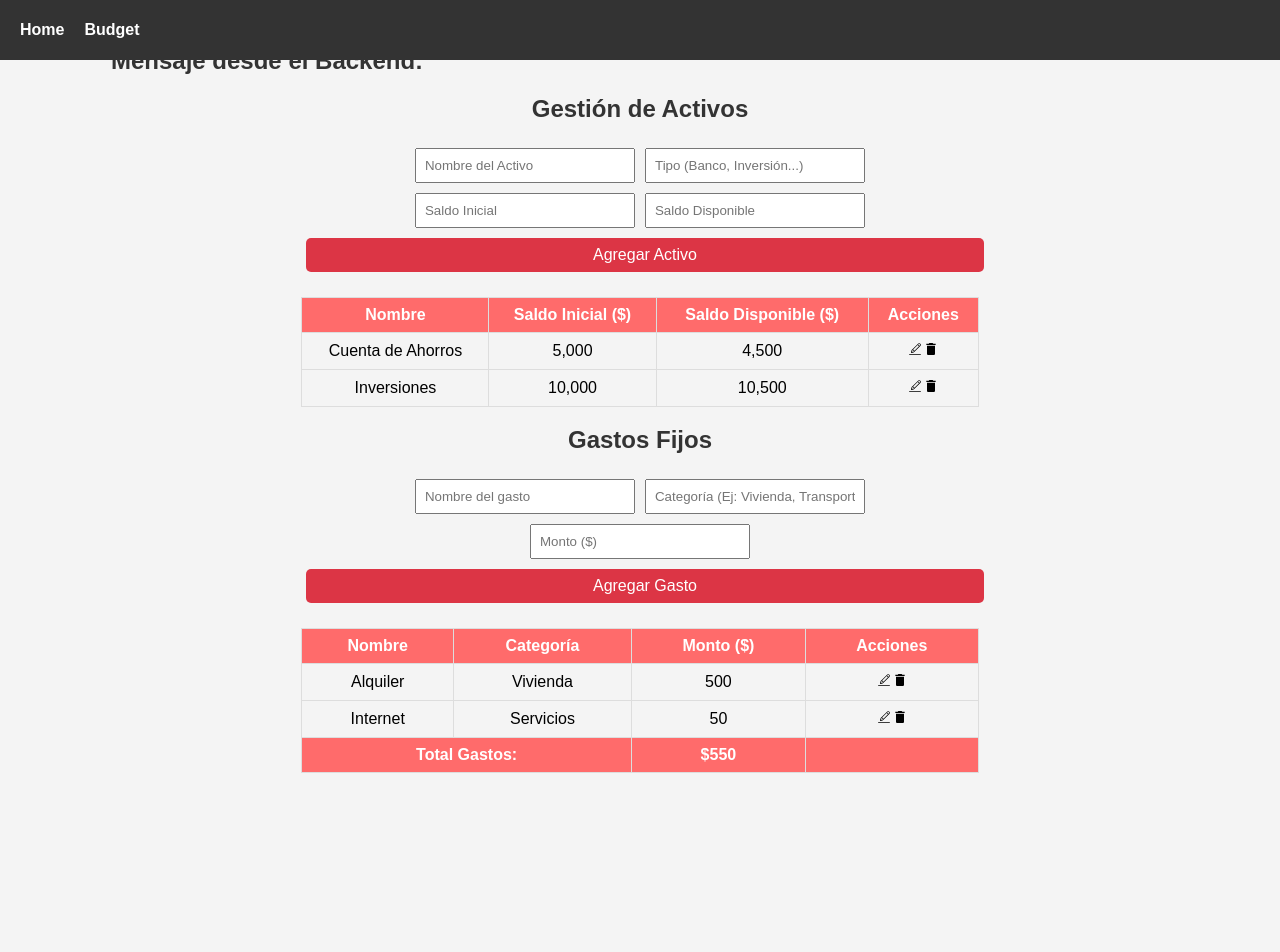
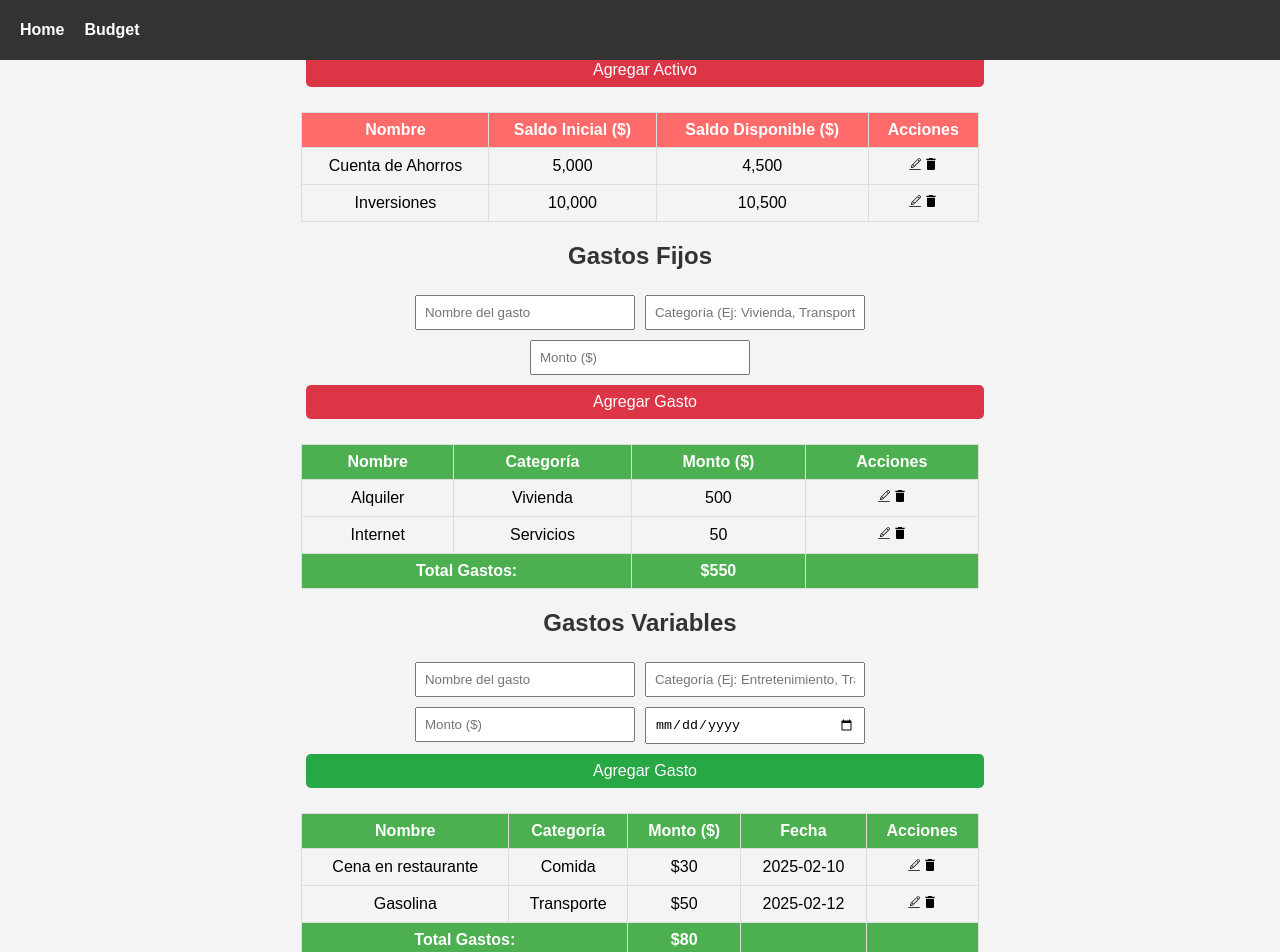
Before and after one commit to luisdavid24/financial_management_app_fronted, a React (Create React App) app: page /Budget in a window 1280 px wide. Shown: the top 952 px of the page. Before the commit the page ends 800 px from the top, so only its background shows below. Built offline with nearby package versions, Linux system fonts and the light colour scheme; no server answers.

Commit message:
VariableExpenses were created

```diff
--- a/src/Budget/Category.jsx
+++ b/src/Budget/Category.jsx
@@ -1,6 +1,7 @@
 import React from "react";
 import AssetsTable from "./AssetsTable.jsx";
 import FixedCostsTable from "./FixedCostsTable.jsx";
+import VariableExpenses from "./VariableExpenses.jsx";
 import "./Category.css";
 
 export default function Category() {
@@ -8,6 +9,7 @@ export default function Category() {
     <div className="budget-box">
       <AssetsTable />
       <FixedCostsTable />
+      <VariableExpenses />
     </div>
   );
 }
--- /dev/null
+++ b/src/Budget/VariableExpenses.css
@@ -0,0 +1,41 @@
+.expense-box {
+  width: 80%;
+  margin: auto;
+  text-align: center;
+}
+
+.form input {
+  margin: 5px;
+  padding: 8px;
+  width: 200px;
+}
+
+.btnAddVariableExpenses {
+  padding: 8px 12px;
+  background-color: #28a745;
+  color: white;
+  border: none;
+  cursor: pointer;
+  margin: 5px;
+}
+
+.btnAddVariableExpenses:hover {
+  background-color: #218838;
+}
+
+.expense-table {
+  width: 100%;
+  margin-top: 20px;
+  border-collapse: collapse;
+}
+
+.expense-table th,
+td {
+  border: 1px solid #ddd;
+  padding: 8px;
+}
+
+.expense-table th {
+  background-color: #4caf50;
+  color: white;
+}
--- /dev/null
+++ b/src/Budget/VariableExpenses.jsx
@@ -0,0 +1,135 @@
+import React, { useState } from "react";
+import { CiEdit } from "react-icons/ci";
+import { MdDelete } from "react-icons/md";
+import "./VariableExpenses.css";
+
+export default function VariableExpenses() {
+  const [expenses, setExpenses] = useState([
+    {
+      id: 1,
+      name: "Cena en restaurante",
+      category: "Comida",
+      amount: 30,
+      date: "2025-02-10",
+    },
+    {
+      id: 2,
+      name: "Gasolina",
+      category: "Transporte",
+      amount: 50,
+      date: "2025-02-12",
+    },
+  ]);
+
+  const [newExpense, setNewExpense] = useState({
+    name: "",
+    category: "",
+    amount: "",
+    date: "",
+  });
+
+  const handleChange = (e) => {
+    setNewExpense({ ...newExpense, [e.target.name]: e.target.value });
+  };
+
+  const addExpense = () => {
+    if (
+      !newExpense.name ||
+      !newExpense.category ||
+      !newExpense.amount ||
+      !newExpense.date
+    )
+      return;
+
+    const newExpenseData = {
+      id: expenses.length + 1,
+      ...newExpense,
+      amount: parseFloat(newExpense.amount),
+    };
+
+    setExpenses([...expenses, newExpenseData]);
+    setNewExpense({ name: "", category: "", amount: "", date: "" });
+  };
+
+  const removeExpense = (id) => {
+    setExpenses(expenses.filter((expense) => expense.id !== id));
+  };
+
+  return (
+    <div className="expense-box">
+      <h2>Gastos Variables</h2>
+
+      <div className="form">
+        <input
+          type="text"
+          name="name"
+          placeholder="Nombre del gasto"
+          value={newExpense.name}
+          onChange={handleChange}
+        />
+        <input
+          type="text"
+          name="category"
+          placeholder="Categoría (Ej: Entretenimiento, Transporte...)"
+          value={newExpense.category}
+          onChange={handleChange}
+        />
+        <input
+          type="number"
+          name="amount"
+          placeholder="Monto ($)"
+          value={newExpense.amount}
+          onChange={handleChange}
+        />
+        <input
+          type="date"
+          name="date"
+          value={newExpense.date}
+          onChange={handleChange}
+        />
+        <button className="btnAddVariableExpenses" onClick={addExpense}>
+          Agregar Gasto
+        </button>
+      </div>
+
+      <table className="expense-table">
+        <thead>
+          <tr>
+            <th>Nombre</th>
+            <th>Categoría</th>
+            <th>Monto ($)</th>
+            <th>Fecha</th>
+            <th>Acciones</th>
+          </tr>
+        </thead>
+        <tbody>
+          {expenses.map((expense) => (
+            <tr key={expense.id}>
+              <td>{expense.name}</td>
+              <td>{expense.category}</td>
+              <td>${expense.amount.toLocaleString()}</td>
+              <td>{expense.date}</td>
+              <td>
+                <CiEdit />
+                <MdDelete />
+              </td>
+            </tr>
+          ))}
+        </tbody>
+        <tfoot>
+          <tr>
+            <th colSpan="2">Total Gastos:</th>
+            <th>
+              $
+              {expenses
+                .reduce((sum, expense) => sum + expense.amount, 0)
+                .toLocaleString()}
+            </th>
+            <th></th>
+            <th></th>
+          </tr>
+        </tfoot>
+      </table>
+    </div>
+  );
+}
```
